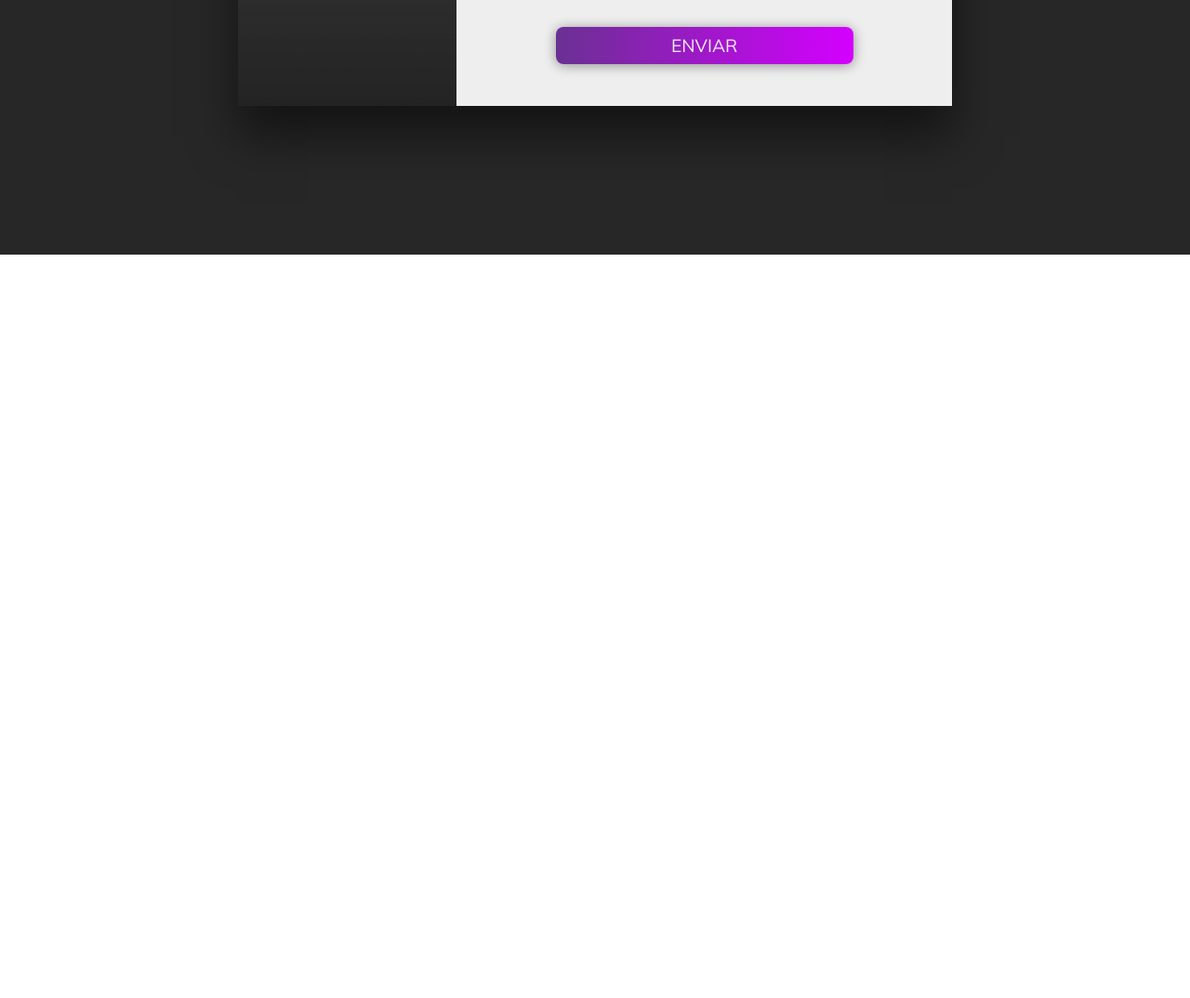
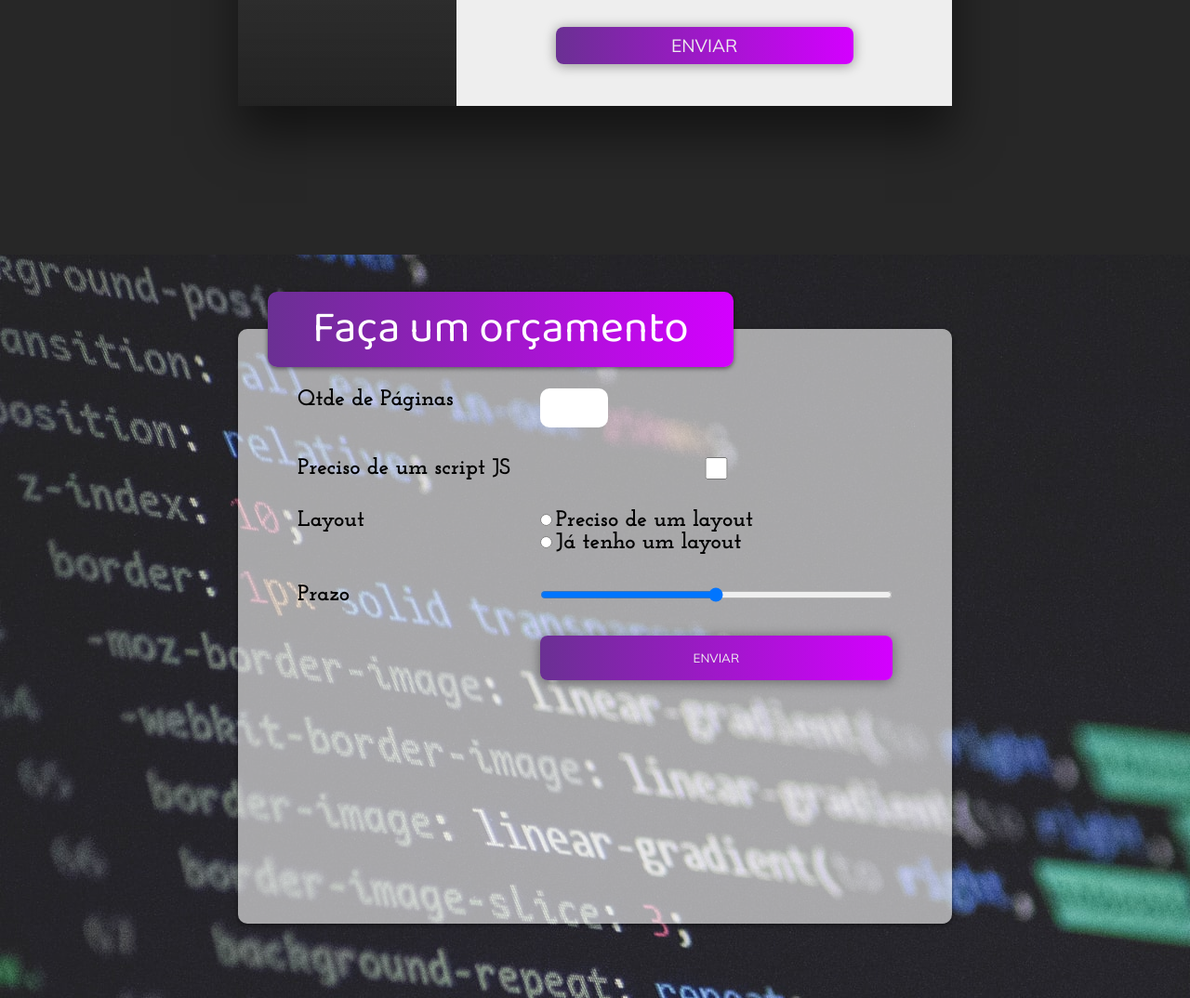
Before and after one commit to ViniciusNapolitano/Easiness-Process, a plain HTML site: page index.html in a window 1280 px wide. Shown: the part 2654-3728 px from the top of the page at 93% size. Before the commit the page ends 2928 px from the top, so only its background shows below. Drawn offline with Linux system fonts and the light colour scheme; grey boxes are pictures that could not be loaded.

Commit message:
:package: formulario orcamento

```diff
--- a/index.html
+++ b/index.html
@@ -181,6 +181,32 @@
                 </div>
             </div>
         </section>
+
+        <section class="sessao-orcamento">
+            <div class="orcamento-wrapper">
+                <h1>Faça um orçamento</h1>
+                <form action="">
+                    <label for="qtde">Qtde de Páginas</label>
+                    <input type="number" min="1" name="qtde" id="qtde">
+                    <label for="sj">Preciso de um script JS</label>
+                    <input type="checkbox" name="js" id="js">
+                    <label>Layout</label>
+                    <div class="group-layout">
+                        <div>
+                            <input type="radio" name="layout" id="layout-sim">
+                            <label for="layout-sim">Preciso de um layout</label>
+                        </div>
+                        <div>
+                            <input type="radio" name="layout" id="layout-nao">
+                            <label for="layout-nao">Já tenho um layout</label>
+                        </div>
+                    </div>
+                    <label for="prazo">Prazo</label>
+                    <input type="range" name="prazo" id="prazo">
+                    <button class="btn btn-orcamento" type="submit">Enviar</button>
+                </form>
+            </div>
+        </section>
     </div>
 </body>
 
--- a/style.css
+++ b/style.css
@@ -521,3 +521,68 @@ header {
     text-transform: uppercase;
     margin-top: 2rem;
 }
+
+.sessao-orcamento {
+    width: 100%;
+    height: 100vh;
+    background: url("./imagens/bg-orcamento.jpg");
+    object-fit: cover;
+    display: flex;
+    justify-content: center;
+    align-items: center;
+}
+
+.orcamento-wrapper {
+    width: 60%;
+    height: 80%;
+    background-color: #ffffff99;
+    border-radius: 10px;
+    box-shadow: 0 .1rem .3rem rgba(0, 0, 0, .5);
+    position: relative;
+}
+
+.sessao-orcamento h1 {
+    position: absolute;
+    top: -2.5rem;
+    left: 2rem;
+    background: #6a3093;
+    background: -webkit-linear-gradient(to left, #d400ff, #6a3093);
+    background: linear-gradient(to left, #d400ff, #6a3093);
+    padding: 0 3rem;
+    color: #fff;
+    font-family: var(--font-primary);
+    font-size: 3rem;
+    font-weight: lighter;
+    box-shadow: 0 .1rem .3rem rgba(0, 0, 0, .5);
+    border-radius: 10px;
+}
+
+.sessao-orcamento form {
+    margin: 4rem;
+    display: grid;
+    grid-template-columns: auto 1fr;
+    column-gap: 2rem;
+    row-gap: 2rem;
+}
+.sessao-orcamento label {
+    font-family: var(--font-secundary);
+    font-size: 1.5rem;
+    font-weight: bold;
+}
+
+.sessao-orcamento input[type="number"] {
+    font-family: var(--font-secundary);
+    width: 4rem;
+    font-size: 2rem;
+    outline: none;
+    border: none;
+    border-radius: 10px;
+    padding: .3rem;
+}
+
+.btn-orcamento {
+    text-transform: uppercase;
+    padding: 1rem;
+    cursor: pointer;
+    grid-column: 2;
+}
```
Also changed, not shown: imagens/bg-orcamento.jpg (added).
